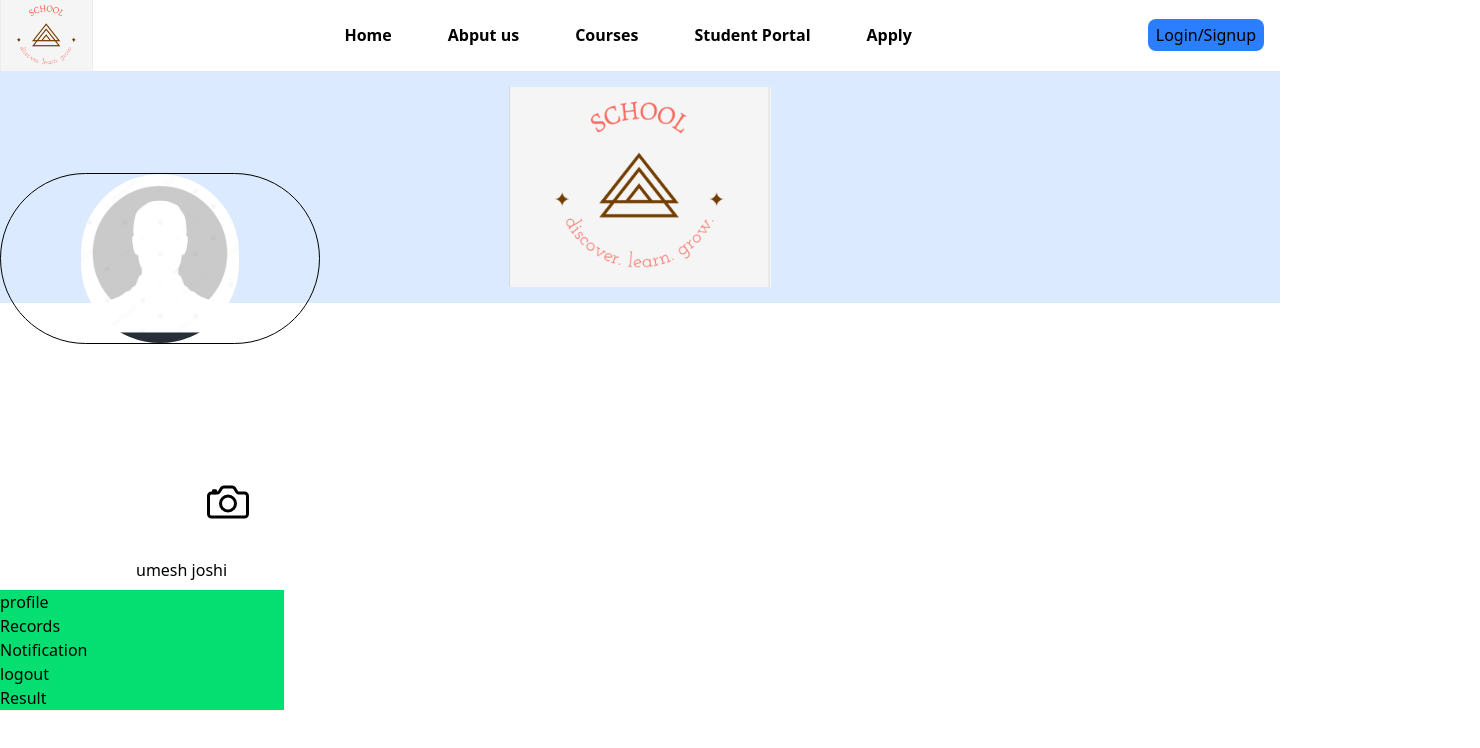
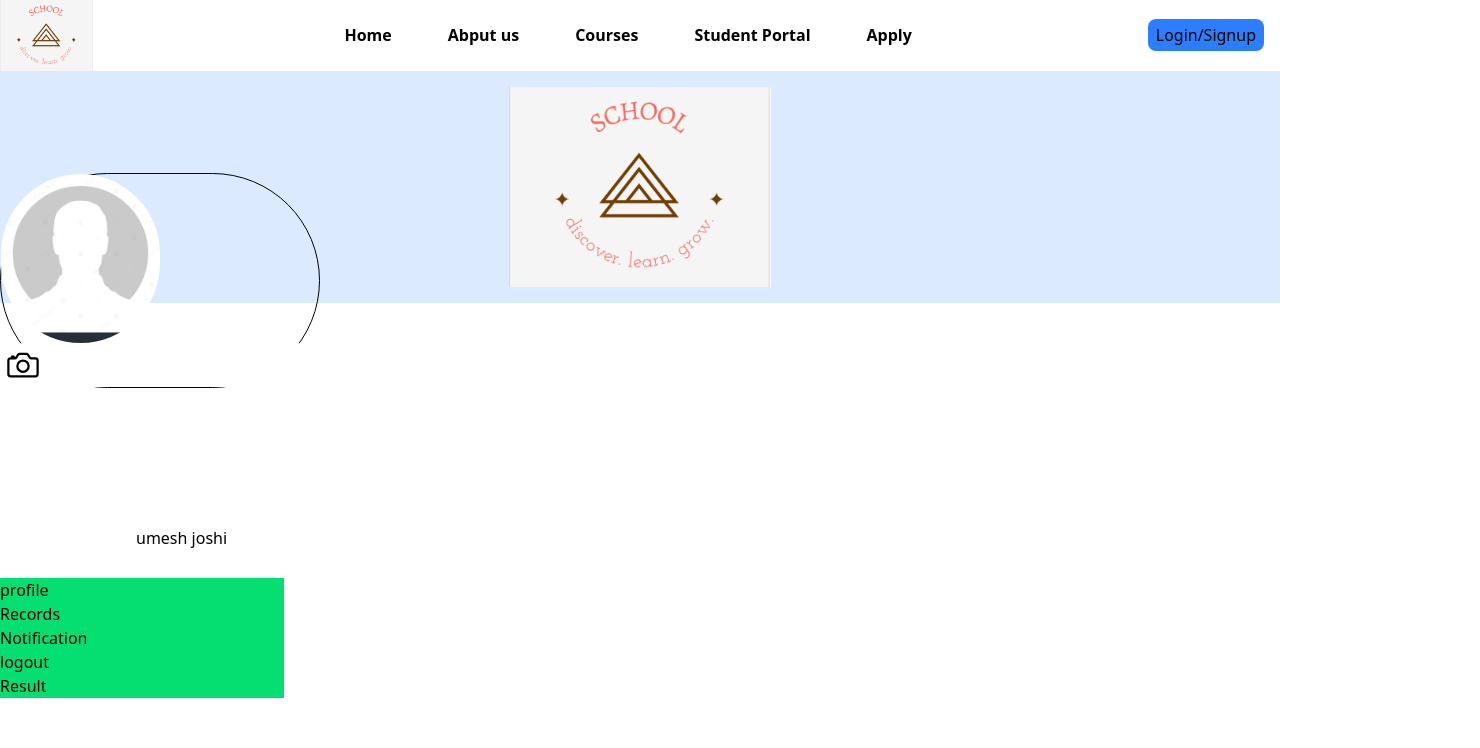
Before and after one commit to umesh576/studnet-side-frontend, a Next.js app: page /Student-Portal in a window 1280 px wide. Shown: the top 748 px of the page, 1480 px wide, since content can reach past the window. Built offline with nearby package versions, Linux system fonts and the light colour scheme.

Commit message:
new update on the student page

```diff
--- a/src/app/Student-Portal/page.jsx
+++ b/src/app/Student-Portal/page.jsx
@@ -15,6 +15,8 @@
             />
           </div>
           <div className="w-1/4 flex justify-center rounded-full relative top-[-130px] bg-transparent border ">
+            <div>
+              <div>
                 <div className=" w-1/2 flex justify-center">
                   <img
                     src="/image.jpg"
@@ -23,14 +25,16 @@
                   />
                 </div>
               </div>
-          <div className="relative  left-50 bg-white rounded-full ">
+              <div className="left-30 bg-white rounded-full ">
                 <div className="p-1">
-              <IoCameraOutline className="text-5xl " />
+                  <IoCameraOutline className="text-4xl " />
                 </div>
               </div>
             </div>
           </div>
-      <div className="relative flex top-5 left-32 m-2">
+        </div>
+      </div>
+      <div className="relative flex  left-32 m-2">
         <p>umesh joshi</p>
       </div>
       <div className="relative top-5 bg-green-400 w-2/9">
```
Lines whose indentation alone changed are shown as unchanged.
